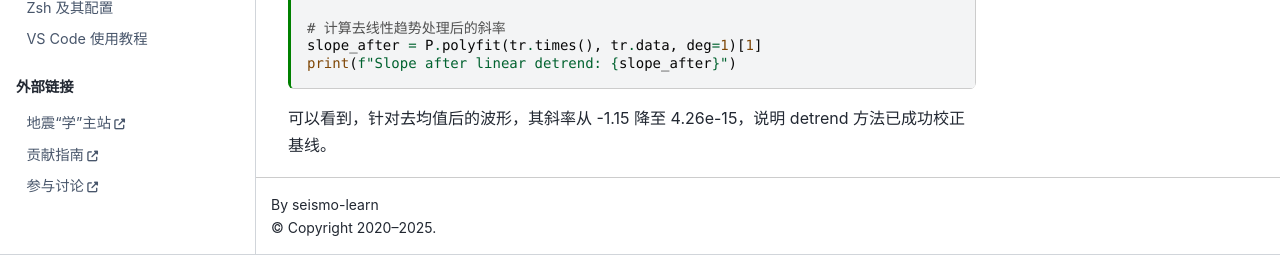
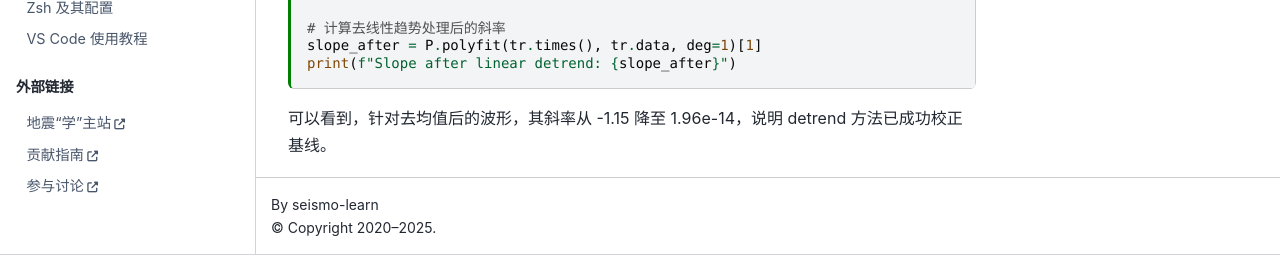
Before and after one commit to seismo-learn/seismology101, a Jupyter Book: the page built from source/exercises/detrend.md, in a window 1280 px wide and 1364 px high. Shown: the part 1109-1364 px from the top of the window. Built offline with Jupyter Book 1.0.4 settings and Sphinx 7.4.7 and the Sphinx Book theme 1.1.4, drawn with Linux system fonts in a browser that asks for light colours; pages that are not in the unit, such as notebooks, are missing from menus.

Commit message:
Update source/exercises/detrend.md
Co-authored-by: Yao Jiayuan <coreman.seism@gmail.com>

````diff
--- a/source/exercises/detrend.md
+++ b/source/exercises/detrend.md
@@ -69,4 +69,4 @@
 print(f"Slope after linear detrend: {slope_after}")
 ```
 
-可以看到，针对去均值后的波形，其斜率从 -1.15 降至 4.26e-15，说明 detrend 方法已成功校正基线。
+可以看到，针对去均值后的波形，其斜率从 -1.15 降至 1.96e-14，说明 detrend 方法已成功校正基线。
````
